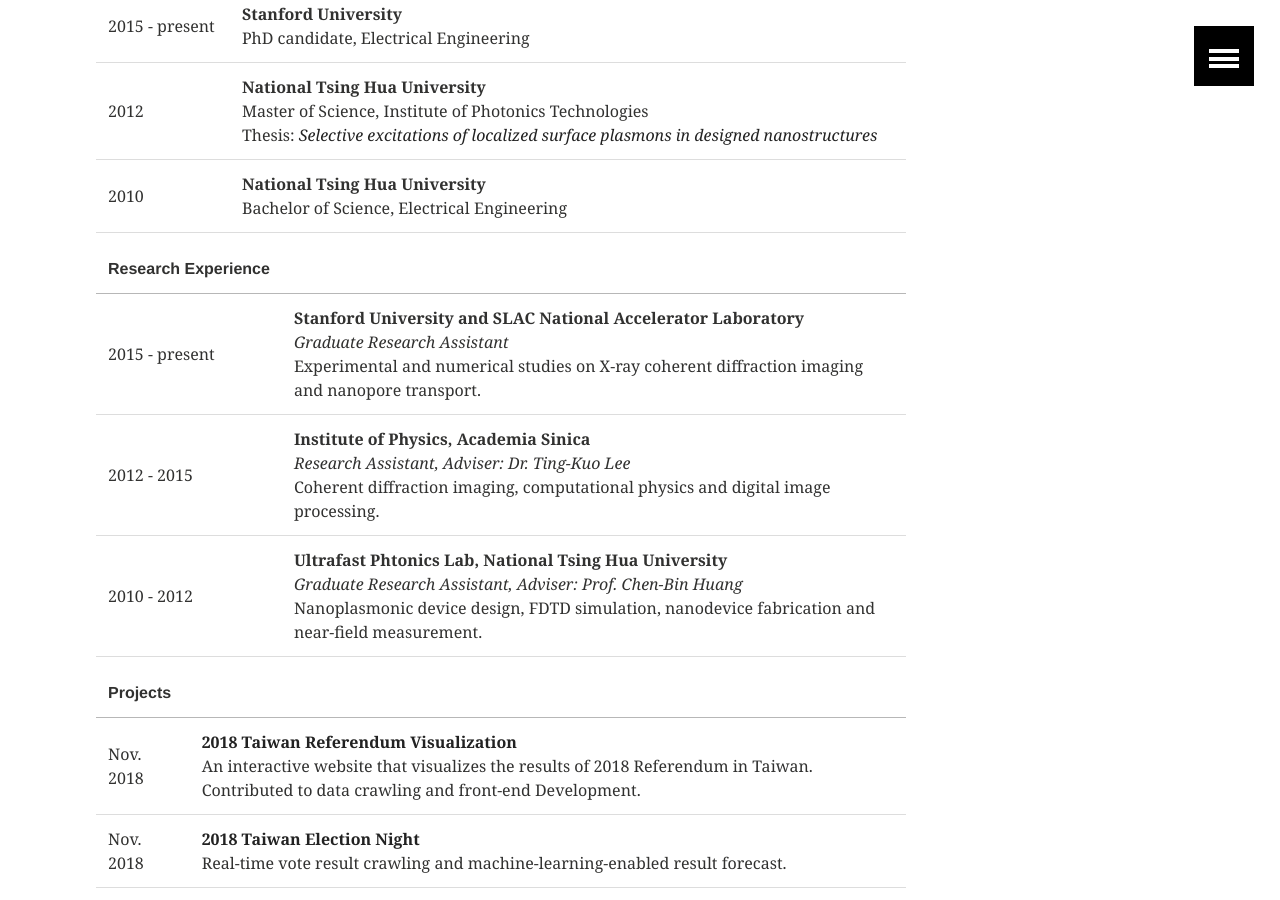
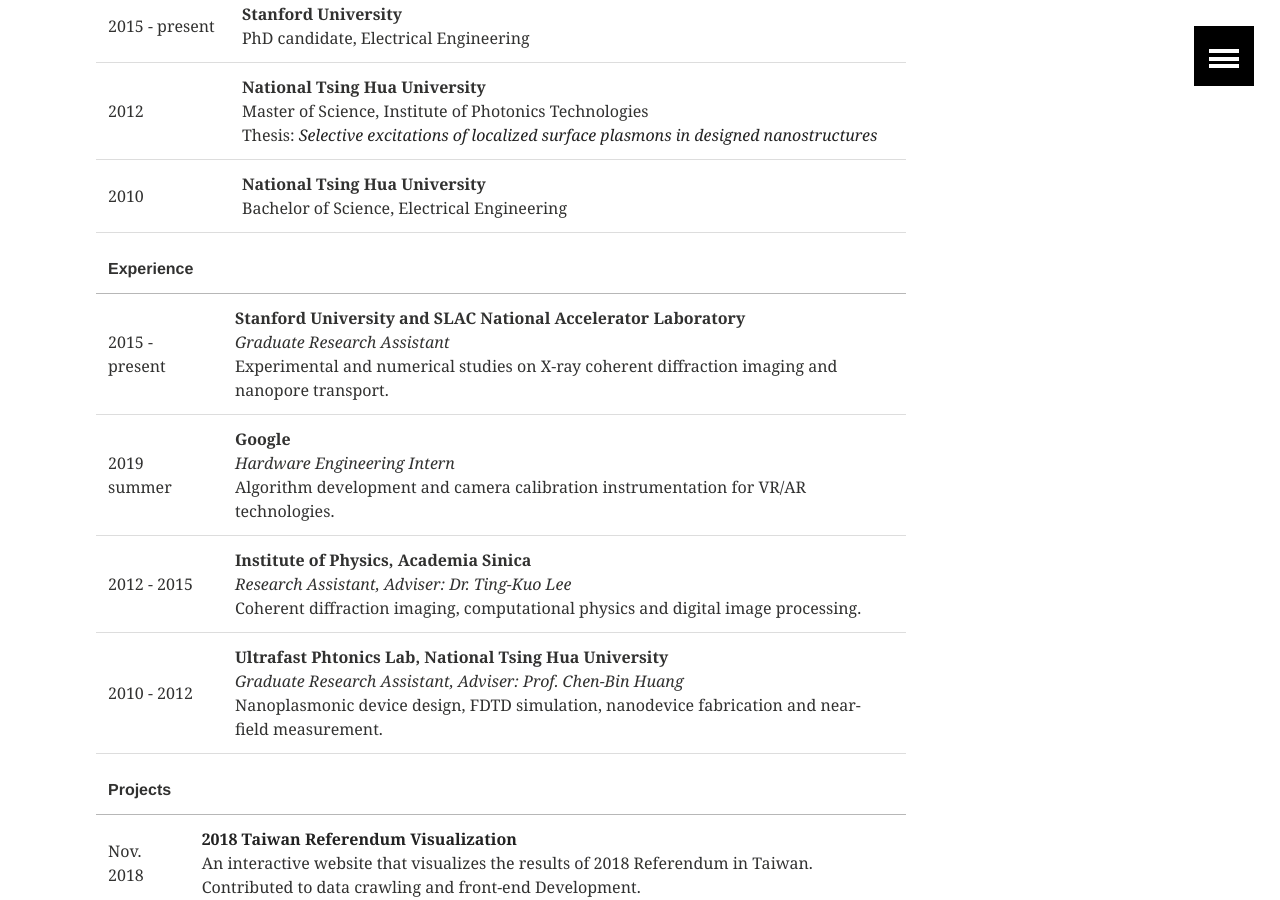
Before and after one commit to leeneil/leeneil.github.io.new, a Jekyll site: the page built from cv.md, in a window 1280 px wide and 900 px high, scrolled down 467 px. Built offline with Jekyll 4.4.1, drawn with Linux system fonts in a browser that asks for light colours.

```diff
--- a/cv.md
+++ b/cv.md
@@ -44,7 +44,7 @@ image:
 <table>
   <tbody>
     <thead><tr>
-      <th><strong>Research&nbsp;Experience</strong></th>
+      <th><strong>Experience</strong></th>
       <th> </th>
     </tr></thead>
     <tr>
@@ -54,6 +54,14 @@ image:
       <em>Graduate Research Assistant</em>
       <br />
       Experimental and numerical studies on X-ray coherent diffraction imaging and nanopore transport.</td>
+    </tr>
+    <tr>
+      <td>2019 summer</td>
+      <td><strong>Google</strong>
+      <br />
+      <em>Hardware Engineering Intern</em>
+      <br />
+      Algorithm development and camera calibration instrumentation for VR/AR technologies.</td>
     </tr>
     <tr>
       <td>2012 - 2015</td>
```
Also changed, not shown: index.md (+3 -2 lines).
